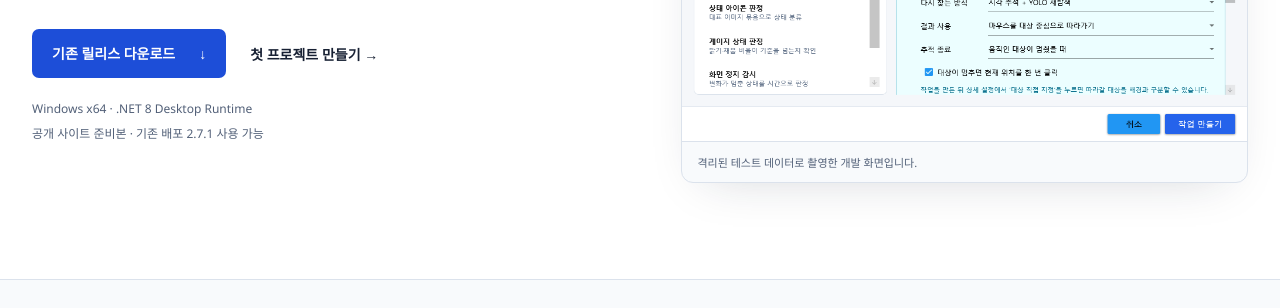
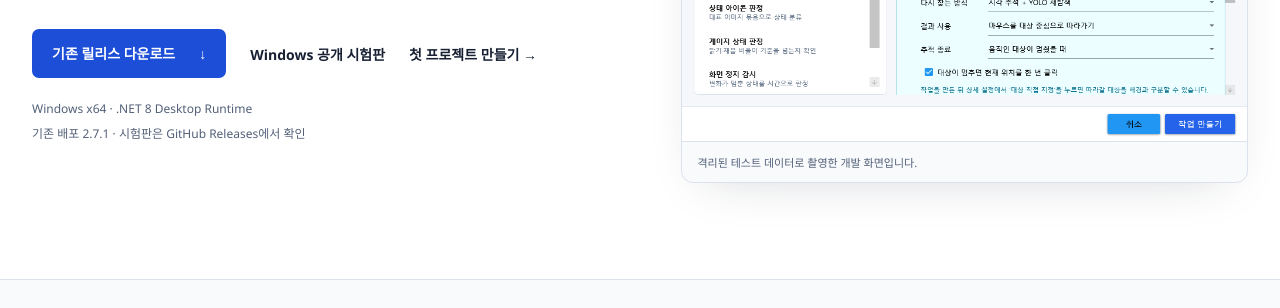
Before and after one commit to ko9ma7/VisionFlow-Studio, a plain HTML site: page site/index.html in a window 1280 px wide. Shown: the part 492-800 px from the top of the page. Drawn offline with Linux system fonts and the light colour scheme; no server answers.

Commit message:
Upload VisionFlow Public snapshot [skip ci]

```diff
--- a/site/index.html
+++ b/site/index.html
@@ -13,13 +13,13 @@
   <header class="site-header wrap"><a class="brand" href="./" aria-label="VisionFlow Studio 홈"><img src="favicon.svg" width="32" height="32" alt="">VisionFlow <span>Studio</span></a><nav aria-label="주 메뉴"><a href="#workflow">사용 방법</a><a href="docs/getting-started.html">문서</a><a href="docs/sdk.html">SDK</a><a href="https://github.com/ko9ma7/VisionFlow-Studio">GitHub ↗</a></nav></header>
   <main id="main" tabindex="-1">
     <section class="hero wrap" aria-labelledby="hero-title">
-      <div class="hero-copy"><p class="eyebrow">VISION AUTOMATION FOR WINDOWS</p><h1 id="hero-title">화면의 반복 작업을<br><span>하나의 흐름으로.</span></h1><p class="lead">찾을 대상을 고르고, 수행할 동작을 연결하세요.<br>이미지 찾기부터 클릭과 키 입력까지, 화면을 보며 작업을 만듭니다.</p><div class="actions"><a class="button primary" data-download href="https://github.com/ko9ma7/YoloMacro-Distribution/releases/tag/v2.7.1">기존 릴리스 다운로드 <span aria-hidden="true">↓</span></a><a class="text-link" href="docs/getting-started.html">첫 프로젝트 만들기 <span aria-hidden="true">→</span></a></div><p class="requirements">Windows x64 · .NET 8 Desktop Runtime</p><p class="release-state" data-release-state aria-live="polite">공개 사이트 준비본 · 기존 배포 2.7.1 사용 가능</p></div>
+      <div class="hero-copy"><p class="eyebrow">VISION AUTOMATION FOR WINDOWS</p><h1 id="hero-title">화면의 반복 작업을<br><span>하나의 흐름으로.</span></h1><p class="lead">찾을 대상을 고르고, 수행할 동작을 연결하세요.<br>이미지 찾기부터 클릭과 키 입력까지, 화면을 보며 작업을 만듭니다.</p><div class="actions"><a class="button primary" data-download href="https://github.com/ko9ma7/YoloMacro-Distribution/releases/tag/v2.7.1">기존 릴리스 다운로드 <span aria-hidden="true">↓</span></a><a class="text-link" href="https://github.com/ko9ma7/VisionFlow-Studio/releases">Windows 공개 시험판</a><a class="text-link" href="docs/getting-started.html">첫 프로젝트 만들기 <span aria-hidden="true">→</span></a></div><p class="requirements">Windows x64 · .NET 8 Desktop Runtime</p><p class="release-state" data-release-state aria-live="polite">기존 배포 2.7.1 · 시험판은 GitHub Releases에서 확인</p></div>
       <figure class="product-view"><div class="view-label"><span class="status-dot" aria-hidden="true"></span>목적을 선택해 시작하기 <span>실제 앱 화면</span></div><img src="assets/workflow-studio.png" alt="VisionFlow Studio 새 작업 만들기 화면. 목적 목록에서 객체 찾기를 선택하고 추적과 반응을 설정하는 모습." width="980" height="720" fetchpriority="high"><figcaption>격리된 테스트 데이터로 촬영한 개발 화면입니다.</figcaption></figure>
     </section>
     <section class="workflow-section" id="workflow" aria-labelledby="workflow-title"><div class="wrap"><div class="section-heading"><p class="eyebrow">FROM SCREEN TO FLOW</p><h2 id="workflow-title">대상과 동작을 연결하는 다섯 단계</h2><p>세부 인식 설정은 필요할 때 확인하고, 먼저 목적부터 정합니다.</p></div><ol class="steps"><li><span class="step-number">01</span><h3>화면 선택</h3><p>자동화할 프로그램의 창을 선택합니다.</p></li><li><span class="step-number">02</span><h3>대상 등록</h3><p>찾을 이미지나 글자 영역을 지정합니다.</p></li><li><span class="step-number">03</span><h3>동작 선택</h3><p>클릭, 키 입력, 대기 등 반응을 정합니다.</p></li><li><span class="step-number">04</span><h3>흐름 설정</h3><p>조건과 반복, 발견·미발견 분기를 연결합니다.</p></li><li><span class="step-number">05</span><h3>확인 후 실행</h3><p>관찰 모드로 위치를 확인하고 실행합니다.</p></li></ol></div></section>
     <section class="features wrap" aria-labelledby="features-title"><div class="section-heading"><p class="eyebrow">ONE WORKSPACE</p><h2 id="features-title">찾기, 반응, 흐름을 한 작업에</h2></div><div class="feature-rows"><article><span class="feature-index">01 / 인식</span><h3>화면에서 대상을 찾습니다.</h3><p>이미지 매칭, 글자 읽기, 객체 인식과 동일 대상 추적을 작업 목적에 맞게 사용합니다. 이미지·모델·OCR 데이터는 필요한 기능에 연결합니다.</p></article><article><span class="feature-index">02 / 실행</span><h3>찾은 위치에서 동작합니다.</h3><p>클릭, 드래그, 스크롤, 키와 문자 입력을 연결합니다. 관찰 모드에서 실제 입력 전에 탐지 결과와 입력 위치를 확인하세요.</p></article><article><span class="feature-index">03 / 프로젝트</span><h3>작업을 저장하고 이어갑니다.</h3><p>작업 순서와 폴더 조건을 구성하고 프로젝트로 보관합니다. 일시정지와 중지 상태를 확인하며 흐름을 검토할 수 있습니다.</p></article></div></section>
     <section class="resource-section wrap" aria-labelledby="resource-title"><div><p class="eyebrow">START WITH A SMALL TASK</p><h2 id="resource-title">첫 작업은 작게.<br>확인하면서 넓게.</h2><p>이미지 하나를 찾는 작업부터 시작해 보세요.<br>설치, 대상 선택, 관찰 모드 순서로 안내합니다.</p><a class="button primary" href="docs/getting-started.html">시작 안내 읽기 <span aria-hidden="true">→</span></a></div><div class="resource-links"><a href="docs/getting-started.html"><span>사용자 안내</span><strong>설치부터 첫 실행까지</strong><span aria-hidden="true">↗</span></a><a href="https://github.com/ko9ma7/VisionFlow-Studio/blob/main/CHANGELOG.md"><span>변경 기록</span><strong>버전별 변경 확인</strong><span aria-hidden="true">↗</span></a><a href="docs/sdk.html"><span>개발자 안내 · 초안</span><strong>공개 SDK 계약과 예제</strong><span aria-hidden="true">↗</span></a></div></section>
-    <section class="faq wrap" aria-labelledby="faq-title"><div class="section-heading"><p class="eyebrow">BEFORE YOU START</p><h2 id="faq-title">시작하기 전에</h2></div><details><summary>프로그래밍 지식이 필요한가요?</summary><p>기본 작업은 목적과 동작을 선택하고 상세 설정을 연결해 만듭니다. 스크립트는 더 복잡한 작업에 사용할 수 있는 고급 옵션입니다. 일부 인식 방식은 이미지나 모델 등록이 필요합니다.</p></details><details><summary>어떤 Windows 환경에서 실행하나요?</summary><p>Windows x64와 .NET 8 Desktop Runtime을 사용합니다. 최소화·비활성 창, DPI, 여러 모니터 및 입력 드라이버는 대상 환경에서 확인해야 합니다. 먼저 관찰 모드로 결과를 확인하세요.</p></details><details><summary>다운로드는 어디에서 받나요?</summary><p>현재 링크는 기존 YoloMacro-Distribution의 VisionFlow Studio 2.7.1 릴리스로 연결됩니다. 새 공개 저장소의 서명 릴리스는 검증이 끝난 후 연결합니다.</p></details><details><summary>인터넷이 없으면 인증은 어떻게 되나요?</summary><p>서명된 채널을 확인하고, 오프라인에서는 검증된 캐시나 동봉된 서명 채널 정책을 적용합니다. 확인에 실패하면 이유를 표시하며 로컬 진단을 사용할 수 있습니다.</p></details><details><summary>SDK로 확장 DLL을 설치할 수 있나요?</summary><p>현재 공개 SDK는 계약 초안과 예제입니다. 앱의 외부 DLL 호스트는 아직 구현되지 않았으며 예제를 빌드해도 앱에 자동 설치되지 않습니다.</p></details><details><summary>YoloMacro와 같은 제품인가요?</summary><p>VisionFlow Studio는 별도의 제품과 데이터 폴더를 사용합니다. YoloMacro는 Legacy 제품으로 유지하며 기존 다운로드와 인증 주소의 호환성을 보존합니다.</p></details></section>
+    <section class="faq wrap" aria-labelledby="faq-title"><div class="section-heading"><p class="eyebrow">BEFORE YOU START</p><h2 id="faq-title">시작하기 전에</h2></div><details><summary>프로그래밍 지식이 필요한가요?</summary><p>기본 작업은 목적과 동작을 선택하고 상세 설정을 연결해 만듭니다. 스크립트는 더 복잡한 작업에 사용할 수 있는 고급 옵션입니다. 일부 인식 방식은 이미지나 모델 등록이 필요합니다.</p></details><details><summary>어떤 Windows 환경에서 실행하나요?</summary><p>Windows x64와 .NET 8 Desktop Runtime을 사용합니다. 최소화·비활성 창, DPI, 여러 모니터 및 입력 드라이버는 대상 환경에서 확인해야 합니다. 먼저 관찰 모드로 결과를 확인하세요.</p></details><details><summary>다운로드는 어디에서 받나요?</summary><p>기존 배포 버튼은 2.7.1로 연결됩니다. 공개 시험판은 <a href="https://github.com/ko9ma7/VisionFlow-Studio/releases">GitHub Releases</a>에서, 2.9.0에서 바뀐 조작 방법은 <a href="https://github.com/ko9ma7/VisionFlow-Studio/blob/main/release-notes/2.9.0.md">버전별 안내</a>에서 확인하세요.</p></details><details><summary>인터넷이 없으면 인증은 어떻게 되나요?</summary><p>서명된 채널을 확인하고, 오프라인에서는 검증된 캐시나 동봉된 서명 채널 정책을 적용합니다. 확인에 실패하면 이유를 표시하며 로컬 진단을 사용할 수 있습니다.</p></details><details><summary>SDK로 확장 DLL을 설치할 수 있나요?</summary><p>현재 공개 SDK는 계약 초안과 예제입니다. 앱의 외부 DLL 호스트는 아직 구현되지 않았으며 예제를 빌드해도 앱에 자동 설치되지 않습니다.</p></details><details><summary>YoloMacro와 같은 제품인가요?</summary><p>VisionFlow Studio는 별도의 제품과 데이터 폴더를 사용합니다. YoloMacro는 Legacy 제품으로 유지하며 기존 다운로드와 인증 주소의 호환성을 보존합니다.</p></details></section>
     <section class="final-cta wrap"><div><p class="eyebrow">YOUR NEXT FLOW</p><h2>반복하던 화면에서 시작하세요.</h2></div><a class="button primary" data-download href="https://github.com/ko9ma7/YoloMacro-Distribution/releases/tag/v2.7.1">기존 릴리스 다운로드 <span aria-hidden="true">↓</span></a></section>
   </main><footer class="site-footer wrap"><div><a class="brand" href="./">VisionFlow <span>Studio</span></a><p>Windows 화면 인식과 작업 흐름 자동화</p></div><nav aria-label="하단 메뉴"><a href="https://github.com/ko9ma7/VisionFlow-Studio">GitHub</a><a href="https://github.com/ko9ma7/VisionFlow-Studio/issues">문제 보고</a><a href="https://github.com/ko9ma7/VisionFlow-Studio/blob/main/LICENSE.txt">라이선스</a><a href="https://github.com/ko9ma7/VisionFlow-Studio/blob/main/THIRD-PARTY-NOTICES.md">외부 라이브러리</a></nav><p class="license-note">Core: All Rights Reserved · 공개 SDK와 지정 예제: MIT<br>공개 사이트 및 저장소 분리 준비본. 릴리스 상태는 위 안내를 확인하세요.</p></footer>
 </body></html>
```
Also changed, not shown: site/docs/getting-started.html (+1 -1 lines), 6 other files.
